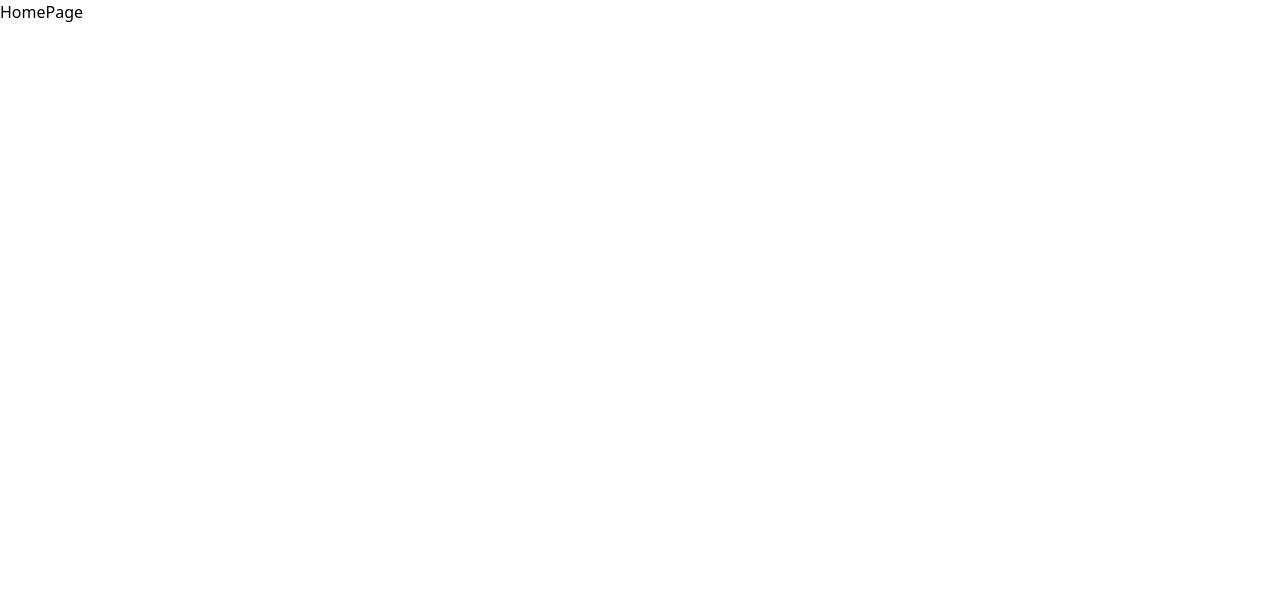
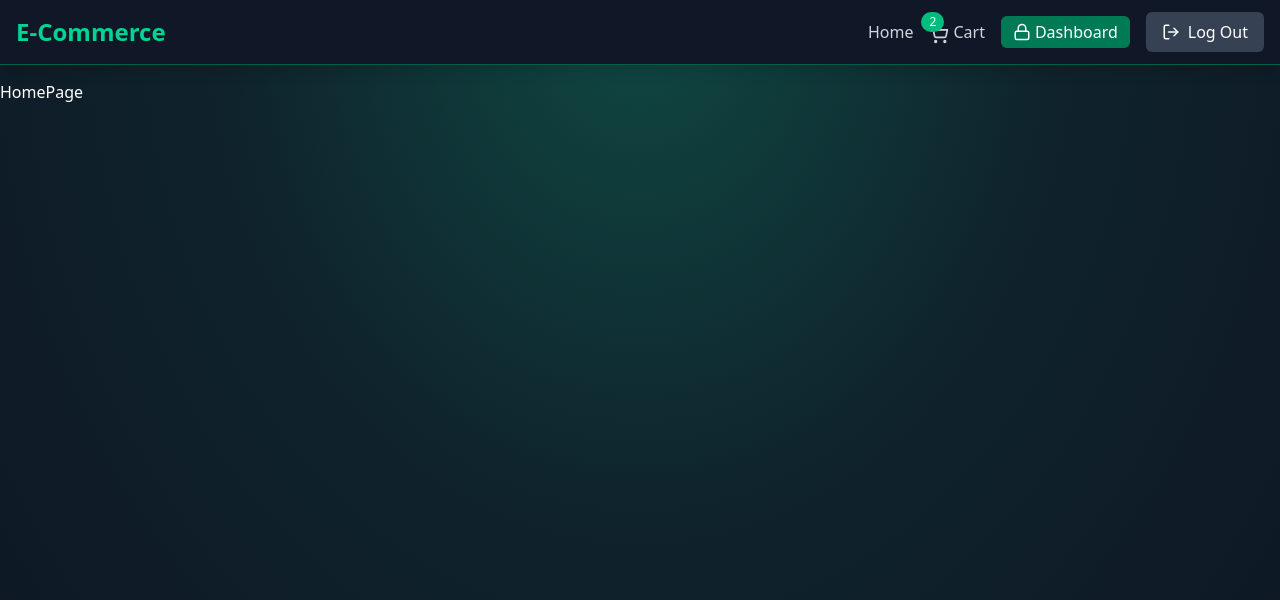
Before and after one commit to alihamad241/Depi-project, a React app in the folder Frontend/: page / in a window 1280 px wide. Shown: the top 600 px of the page. Built offline with nearby package versions, Linux system fonts and the light colour scheme; the HTML template or start-up script is replaced by a standard one.

Commit message:
Adds Navbar component and lucide-react dependency
Introduces a shared navigation bar for improved user experience.
Enhances visual styling with background gradients.
Prepares for future UI icon usage by adding lucide-react.

```diff
--- a/Frontend/package.json
+++ b/Frontend/package.json
@@ -11,6 +11,7 @@
   },
   "dependencies": {
     "@tailwindcss/vite": "^4.1.14",
+    "lucide-react": "^0.545.0",
     "react": "^19.1.1",
     "react-dom": "^19.1.1",
     "react-router-dom": "^7.9.4",
--- a/Frontend/src/App.jsx
+++ b/Frontend/src/App.jsx
@@ -3,14 +3,31 @@ import HomePage from './pages/HomePage'
 import SignUpPage from './pages/SignUpPage'
 import LoginPage from './pages/LoginPage'
 
+import Navbar from './components/Navbar'
+
 function App() {
 
   return (
-    <Routes>
-      <Route path="/" element={<HomePage />} />
-      <Route path="/signup" element={<SignUpPage />} />
-      <Route path="/login" element={<LoginPage />} />
-    </Routes>
+    <div class="min-h-screen bg-gray-900 text-white relative overflow-hidden">
+      <div className='absolute inset-0 overflow-hidden'>
+				<div className='absolute inset-0'>
+					<div className='absolute top-0 left-1/2 -translate-x-1/2 w-full h-full bg-[radial-gradient(ellipse_at_top,rgba(16,185,129,0.3)_0%,rgba(10,80,60,0.2)_45%,rgba(0,0,0,0.1)_100%)]' />
+				</div>
+			</div>
+
+      <div class="relative z-10 pt-20">
+      <Navbar />
+
+
+      <Routes>
+        <Route path="/" element={<HomePage />} />
+        <Route path="/signup" element={<SignUpPage />} />
+        <Route path="/login" element={<LoginPage />} />
+      </Routes>
+      </div>
+
+    </div>
+
   );
 }
 
--- /dev/null
+++ b/Frontend/src/components/Navbar.jsx
@@ -0,0 +1,101 @@
+import { ShoppingCart, UserPlus, LogIn, LogOut, Lock } from "lucide-react";
+import { Link } from "react-router-dom";
+
+
+const Navbar = () => {
+
+
+    const user = true;
+    const isAdmin = true;
+    const cart = [1, 2];
+    const logout = () => {
+        console.log("Logged out");
+    };
+
+    return (
+        <header className="fixed top-0 left-0 w-full bg-gray-900 bg-opacity-90 backdrop-blur-md shadow-lg z-40 transition-all duration-300 border-b border-emerald-800">
+            <div className="container mx-auto px-4 py-3">
+                <div className="flex flex-wrap justify-between items-center">
+                    <Link
+                        to="/"
+                        className="text-2xl font-bold text-emerald-400 items-center space-x-2 flex">
+                        E-Commerce
+                    </Link>
+
+                    <nav className="flex flex-wrap items-center gap-4">
+                        <Link
+                            to={"/"}
+                            className="text-gray-300 hover:text-emerald-400 transition duration-300 ease-in-out">
+                            Home
+                        </Link>
+                        {user && (
+                            <Link
+                                to={"/cart"}
+                                className="relative group text-gray-300 hover:text-emerald-400 transition duration-300
+							ease-in-out">
+                                <ShoppingCart
+                                    className="inline-block mr-1 group-hover:text-emerald-400"
+                                    size={20}
+                                />
+                                <span className="hidden sm:inline">Cart</span>
+                                {cart.length > 0 && (
+                                    <span
+                                        className="absolute -top-2 -left-2 bg-emerald-500 text-white rounded-full px-2 py-0.5
+									text-xs group-hover:bg-emerald-400 transition duration-300 ease-in-out">
+                                        {cart.length}
+                                    </span>
+                                )}
+                            </Link>
+                        )}
+                        {isAdmin && (
+                            <Link
+                                className="bg-emerald-700 hover:bg-emerald-600 text-white px-3 py-1 rounded-md font-medium
+								 transition duration-300 ease-in-out flex items-center"
+                                to={"/secret-dashboard"}>
+                                <Lock
+                                    className="inline-block mr-1"
+                                    size={18}
+                                />
+                                <span className="hidden sm:inline">Dashboard</span>
+                            </Link>
+                        )}
+
+                        {user ? (
+                            <button
+                                className="bg-gray-700 hover:bg-gray-600 text-white py-2 px-4
+						rounded-md flex items-center transition duration-300 ease-in-out"
+                                onClick={logout}>
+                                <LogOut size={18} />
+                                <span className="hidden sm:inline ml-2">Log Out</span>
+                            </button>
+                        ) : (
+                            <>
+                                <Link
+                                    to={"/signup"}
+                                    className="bg-emerald-600 hover:bg-emerald-700 text-white py-2 px-4
+									rounded-md flex items-center transition duration-300 ease-in-out">
+                                    <UserPlus
+                                        className="mr-2"
+                                        size={18}
+                                    />
+                                    Sign Up
+                                </Link>
+                                <Link
+                                    to={"/login"}
+                                    className="bg-gray-700 hover:bg-gray-600 text-white py-2 px-4
+									rounded-md flex items-center transition duration-300 ease-in-out">
+                                    <LogIn
+                                        className="mr-2"
+                                        size={18}
+                                    />
+                                    Login
+                                </Link>
+                            </>
+                        )}
+                    </nav>
+                </div>
+            </div>
+        </header>
+    );
+};
+export default Navbar;
--- /dev/null
+++ b/Frontend/src/pages/AdminPage.jsx
@@ -0,0 +1,9 @@
+import React from 'react'
+
+const AdminPage = () => {
+  return (
+    <div>AdminPage</div>
+  )
+}
+
+export default AdminPage
--- /dev/null
+++ b/Frontend/src/pages/CartPage.jsx
@@ -0,0 +1,9 @@
+import React from 'react'
+
+const CartPage = () => {
+  return (
+    <div>CartPage</div>
+  )
+}
+
+export default CartPage
```
Also changed, not shown: Frontend/src/pages/CategoryPage.jsx (added), Frontend/src/pages/PurchaseCancelPage.jsx (added), Frontend/src/pages/PurchaseSuccessPage.jsx (added), 1 other file (tests, documents, lock files or other folders).
